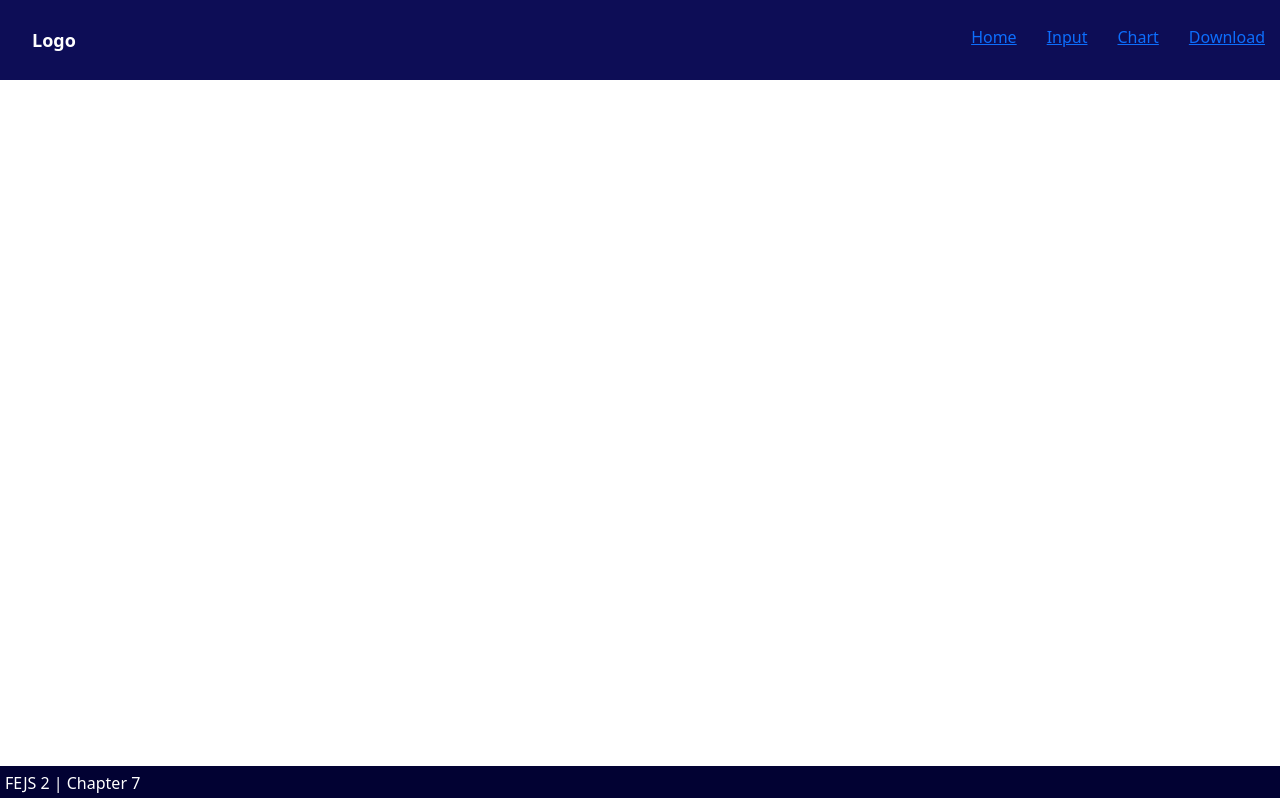
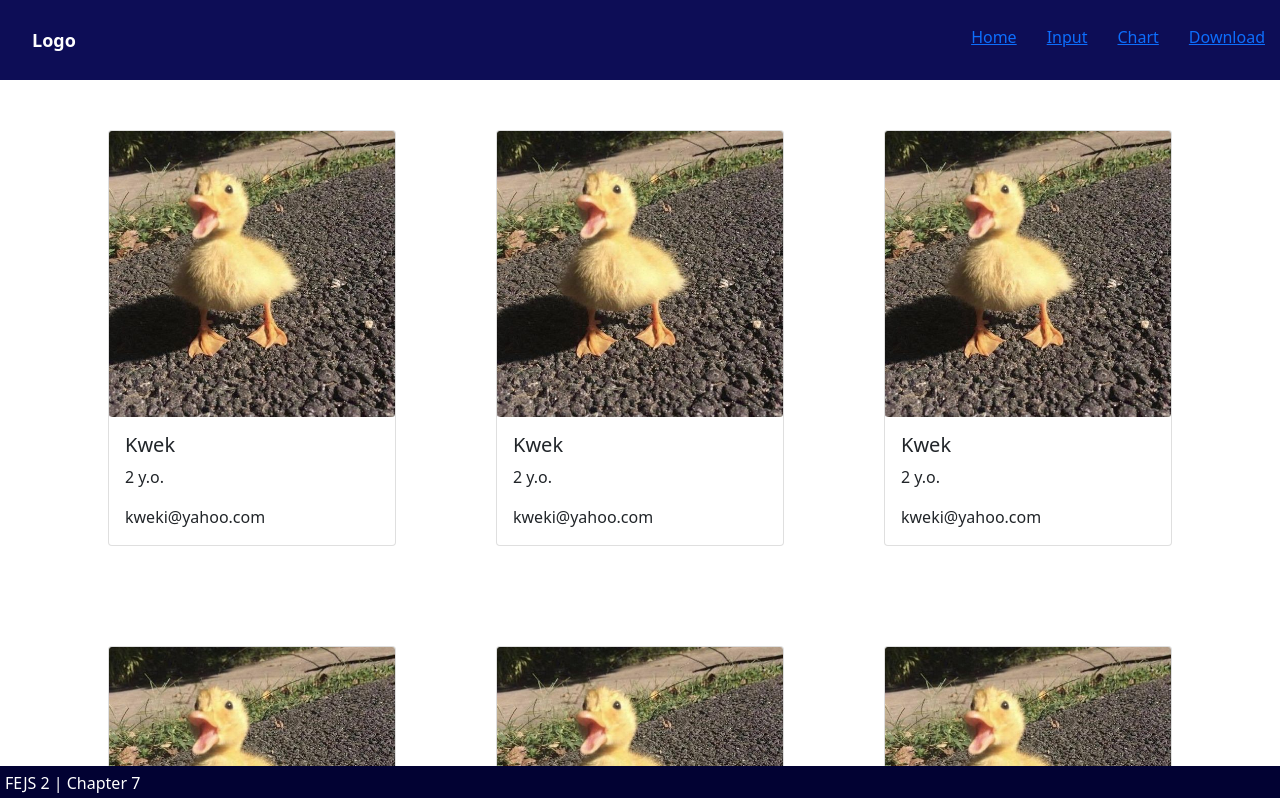
Before and after one commit to sesilkv/challenge-07, a Next.js app: page / in a window 1280 px wide. Shown: the top 798 px of the page. Built offline with nearby package versions, Linux system fonts and the light colour scheme.

Commit message:
static home

```diff
--- /dev/null
+++ b/components/Card/Card.js
@@ -0,0 +1,16 @@
+import React from 'react'
+import styles from '../../styles/card.module.css'
+import DataCard from './DataCard'
+
+export default function Card() {
+  return (
+    <div className={styles.card}>
+          <div className={styles.wrapper}>
+            <DataCard />
+            <DataCard />
+            <DataCard />
+            <DataCard /><DataCard /><DataCard /><DataCard />
+        </div>
+    </div>
+  )
+}
--- /dev/null
+++ b/components/Card/DataCard.js
@@ -0,0 +1,22 @@
+import React from 'react'
+import { Card } from 'react-bootstrap'
+import styles from '../../styles/card.module.css'
+
+export default function dataCard() {
+  return (
+    <div className={styles.dataCard}>
+        <div className='row'>
+            <div className='col'>
+                <Card style={{ width: '18rem' }}>
+                    <Card.Img src="/image/duck.jpg" />
+                        <Card.Body>
+                            <Card.Title>Kwek</Card.Title>
+                            <Card.Text>2 y.o.</Card.Text>
+                            <Card.Text>kweki@yahoo.com</Card.Text>
+                        </Card.Body>
+                </Card>
+            </div>
+        </div>
+    </div>
+  )
+}
--- a/pages/download.js
+++ b/pages/download.js
@@ -10,7 +10,7 @@ export default function download() {
             <meta name="description" content="Generated by create next app" />
             <link rel="icon" href="/favicon.ico" />
         </Head>
-        <div>
+        <div className={styles.download}>
             <h2 style={{textAlign: "center"}}>Download Page</h2>
             <div>
 
--- a/pages/index.js
+++ b/pages/index.js
@@ -1,6 +1,6 @@
 import Head from 'next/head'
 import styles from '../styles/Home.module.css'
-import Layout from '../layout/Layout'
+import Card from '../components/Card/Card'
 
 export default function Home() {
   return (
@@ -10,6 +10,7 @@ export default function Home() {
         <meta name="description" content="Generated by create next app" />
         <link rel="icon" href="/favicon.ico" />
       </Head>
+      <Card />
     </div>
   )
 }
--- /dev/null
+++ b/styles/card.module.css
@@ -0,0 +1,16 @@
+.card {
+    display: flex;
+    flex-direction: column;
+    align-items: center;
+}
+
+.wrapper {
+    display: flex;
+    flex-wrap: wrap;
+    justify-content: center;
+}
+
+.dataCard {
+    display: flex;
+    padding: 50px;
+}
--- a/styles/download.module.css
+++ b/styles/download.module.css
@@ -1,3 +1,3 @@
 .download {
-
+    padding: 3rem;
 }
```
Also changed, not shown: public/image/duck.jpg (added).
